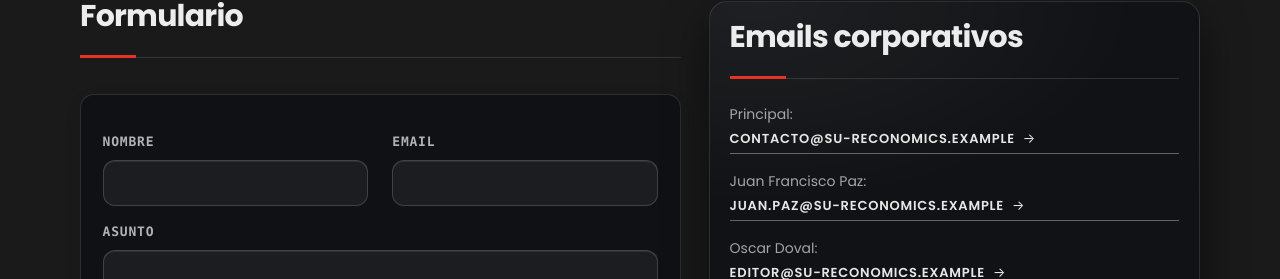
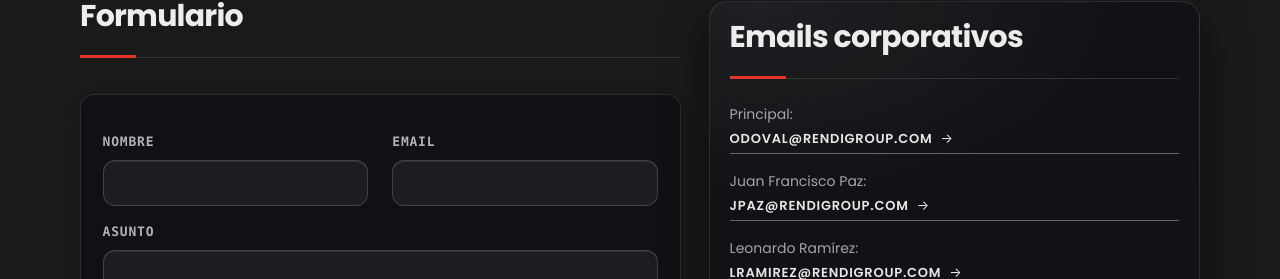
Before and after one commit to pidelo-app-ve/sureconomics-frontend, a React (Vite) app: page /contacto in a window 1280 px wide. Shown: the part 521-800 px from the top of the page. Built offline with nearby package versions, Linux system fonts and the light colour scheme; no server answers; a web font is replaced by a local one; what country-telephone-data, i18n-iso-countries would draw is missing.

Commit message:
updated emails

```diff
--- a/src/data/surEconomicsMock.js
+++ b/src/data/surEconomicsMock.js
@@ -42,7 +42,7 @@ export const TEAM = {
       summary:
         "Lidera la dirección editorial y la línea de investigación del medio. Enfoque en rigor, claridad y mirada regional.",
       cvUrl: "#",
-      email: "editor@su-reconomics.example",
+      email: "odoval@rendigroup.com",
       links: [],
     },
     {
@@ -52,7 +52,7 @@ export const TEAM = {
       summary:
         "Supervisa el marco financiero y el acompañamiento institucional. Aporta visión estratégica para proyectos de inteligencia e inversión.",
       cvUrl: "#",
-      email: "finanzas@su-reconomics.example",
+      email: "",
       links: [],
     },
     {
@@ -62,12 +62,12 @@ export const TEAM = {
       summary:
         "Conecta la operación editorial y el componente comercial con una metodología orientada a valor para aliados e inversionistas.",
       cvUrl: "#",
-      email: "operaciones@su-reconomics.example",
+      email: "jpaz@rendigroup.com",
       links: [],
     },
   ],
   editorialBoard: [
-    { id: "consejo-oscar-doval", name: "Oscar Doval", role: "Consejo Editorial", summary: "Rigor y criterio editorial.", cvUrl: "#", email: "consejo@su-reconomics.example", links: [] },
+    { id: "consejo-oscar-doval", name: "Oscar Doval", role: "Consejo Editorial", summary: "Rigor y criterio editorial.", cvUrl: "#", email: "odoval@rendigroup.com", links: [] },
     {
       id: "consejo-pablo-quintero",
       name: "Pablo Quintero",
@@ -75,7 +75,7 @@ export const TEAM = {
       summary:
         "Politólogo (Universidad Central de Venezuela). Consultor político, asesor en comunicación y asuntos corporativos. Socio director de LOG Consultancy.",
       cvUrl: "https://www.pabloandresquintero.com/sobre-mi",
-      email: "pablo.quintero@su-reconomics.example",
+      email: "",
       links: [],
     },
     {
@@ -85,7 +85,7 @@ export const TEAM = {
       summary:
         "Economista (Universidad Católica Andrés Bello). Consultor del Banco de Desarrollo de América Latina (CAF).",
       cvUrl: "#",
-      email: "juan.paz@su-reconomics.example",
+      email: "jpaz@rendigroup.com",
       links: [],
     },
   ],
@@ -96,7 +96,7 @@ export const TEAM = {
       role: "Mercadeo y diseño",
       summary: "Ejecución creativa con foco en claridad y consistencia.",
       cvUrl: "#",
-      email: "ariana@su-reconomics.example",
+      email: "",
       links: [],
     },
     {
@@ -105,7 +105,7 @@ export const TEAM = {
       role: "Mercadeo y diseño",
       summary: "Dirección de contenido y estrategia de experiencia editorial.",
       cvUrl: "#",
-      email: "maria.fernanda@su-reconomics.example",
+      email: "",
       links: [],
     },
     {
@@ -114,7 +114,7 @@ export const TEAM = {
       role: "TI",
       summary: "Soporte tecnológico y evolución del producto.",
       cvUrl: "#",
-      email: "ti@su-reconomics.example",
+      email: "",
       links: [],
     },
   ],
@@ -142,7 +142,7 @@ export const TEAM = {
       summary:
         "Estudios de administración y finanzas de la Universidad Católica. Director de Invicto Capital.",
       cvUrl: "#",
-      email: "",
+      email: "lramirez@rendigroup.com",
       links: [],
     },
     {
@@ -158,7 +158,7 @@ export const TEAM = {
     },
   ],
   researchTeam: [
-    { id: "res-juan-francisco-paz", name: "Juan Francisco Paz", role: "Equipo de Investigación", summary: "Líneas de investigación y coordinación.", cvUrl: "#", email: "", links: [] },
+    { id: "res-juan-francisco-paz", name: "Juan Francisco Paz", role: "Equipo de Investigación", summary: "Líneas de investigación y coordinación.", cvUrl: "#", email: "jpaz@rendigroup.com", links: [] },
     { id: "res-sofia-venavidez", name: "Sofía Venavidez", role: "Equipo de Investigación", summary: "Análisis y recopilación de datos.", cvUrl: "#", email: "", links: [] },
     { id: "res-cesar-guillen", name: "César Guillén", role: "Equipo de Investigación", summary: "Estructuración de informes.", cvUrl: "#", email: "", links: [] },
     { id: "res-alessandro-ferrara", name: "Alessandro Ferrara", role: "Equipo de Investigación", summary: "Investigación comparada.", cvUrl: "#", email: "", links: [] },
@@ -180,10 +180,10 @@ export const INSTITUTIONAL = {
 };
 
 export const CONTACT = {
-  primaryEmail: "contacto@su-reconomics.example",
+  primaryEmail: "odoval@rendigroup.com",
   leadershipEmails: [
-    { name: "Juan Francisco Paz", email: "juan.paz@su-reconomics.example" },
-    { name: "Oscar Doval", email: "editor@su-reconomics.example" },
+    { name: "Juan Francisco Paz", email: "jpaz@rendigroup.com" },
+    { name: "Leonardo Ramírez", email: "lramirez@rendigroup.com" },
   ],
   offices: [
     { city: "Miami", address: "Dirección próximamente" },
```
